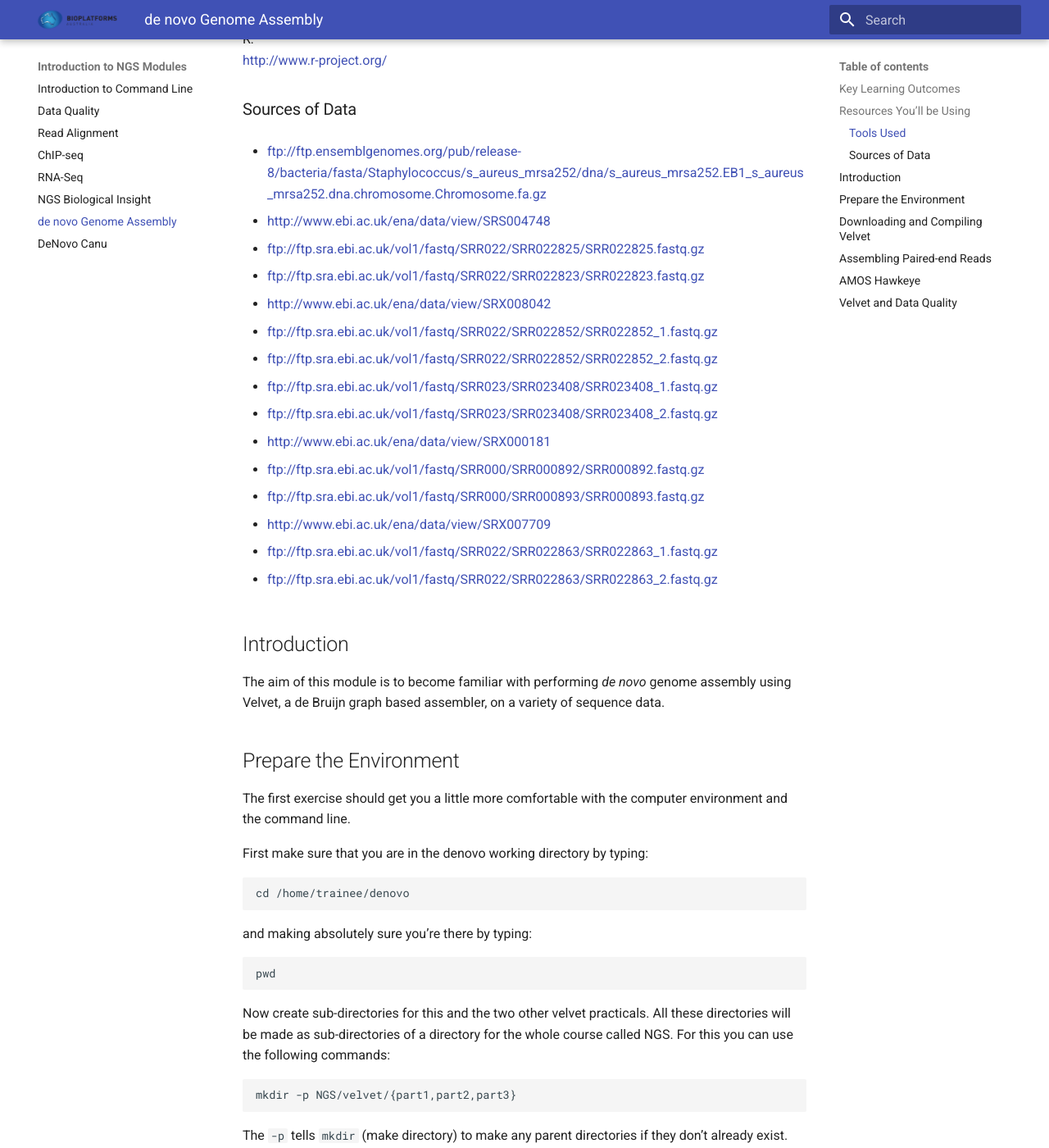
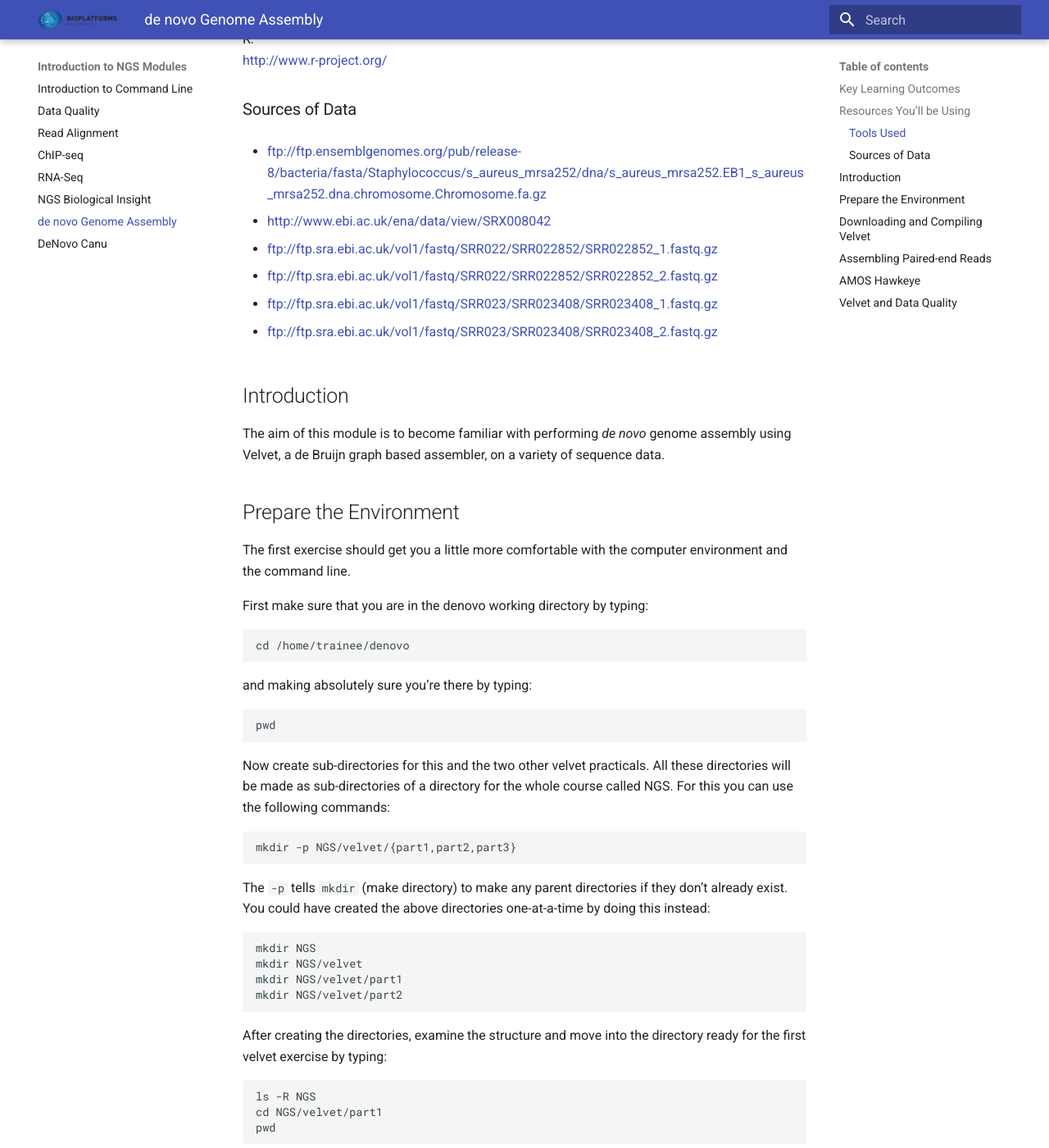
Before and after one commit to tsonika/intro-ngs-manuals, an MkDocs documentation site: the page built from docs/modules/btp-module-velvet/velvet.md, in a window 1280 px wide and 1400 px high, scrolled down 1009 px. Shown: the whole window at 82% size. Built offline with MkDocs 1.6.1 and Material for MkDocs 9.7.7, drawn with Linux system fonts in a browser that asks for light colours; old or Windows-style settings are respelled for this version of MkDocs; some of the changed text lies outside the part shown.

Commit message:
removed folders and data we are not using in this tut: SE and hybrid data skipped

```diff
--- a/docs/modules/btp-module-velvet/velvet.md
+++ b/docs/modules/btp-module-velvet/velvet.md
@@ -45,11 +45,6 @@ http://www.r-project.org/
 
 -  ftp://ftp.ensemblgenomes.org/pub/release-8/bacteria/fasta/Staphylococcus/s_aureus_mrsa252/dna/s_aureus_mrsa252.EB1_s_aureus_mrsa252.dna.chromosome.Chromosome.fa.gz
 
--   http://www.ebi.ac.uk/ena/data/view/SRS004748
-
--   ftp://ftp.sra.ebi.ac.uk/vol1/fastq/SRR022/SRR022825/SRR022825.fastq.gz
-
--   ftp://ftp.sra.ebi.ac.uk/vol1/fastq/SRR022/SRR022823/SRR022823.fastq.gz
 
 -   http://www.ebi.ac.uk/ena/data/view/SRX008042
 
@@ -61,17 +56,6 @@ http://www.r-project.org/
 
 -   ftp://ftp.sra.ebi.ac.uk/vol1/fastq/SRR023/SRR023408/SRR023408_2.fastq.gz
 
--   http://www.ebi.ac.uk/ena/data/view/SRX000181
-
--   ftp://ftp.sra.ebi.ac.uk/vol1/fastq/SRR000/SRR000892/SRR000892.fastq.gz
-
--   ftp://ftp.sra.ebi.ac.uk/vol1/fastq/SRR000/SRR000893/SRR000893.fastq.gz
-
--   http://www.ebi.ac.uk/ena/data/view/SRX007709
-
--   ftp://ftp.sra.ebi.ac.uk/vol1/fastq/SRR022/SRR022863/SRR022863_1.fastq.gz
-
--   ftp://ftp.sra.ebi.ac.uk/vol1/fastq/SRR022/SRR022863/SRR022863_2.fastq.gz
 
 Introduction
 ------------
```
Also changed, not shown: other parts of docs/modules/btp-module-velvet/velvet.md (+0 -1 lines).
